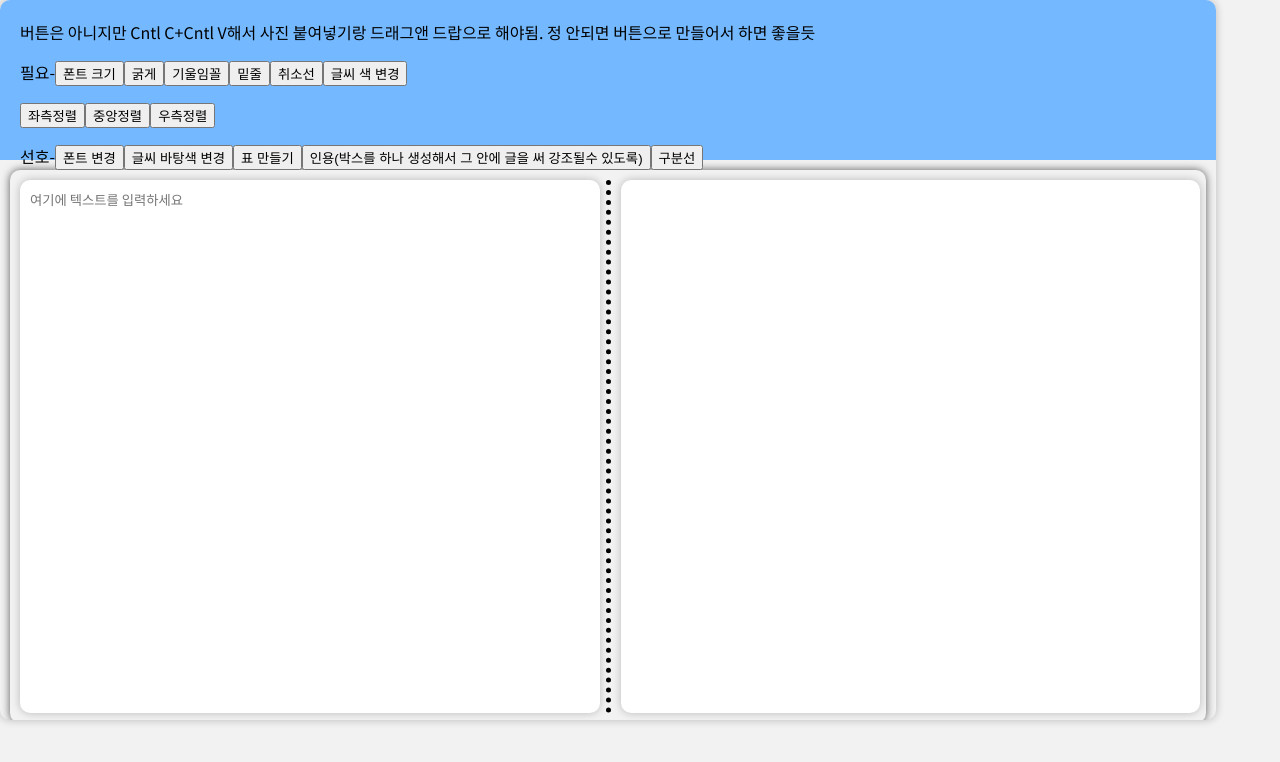
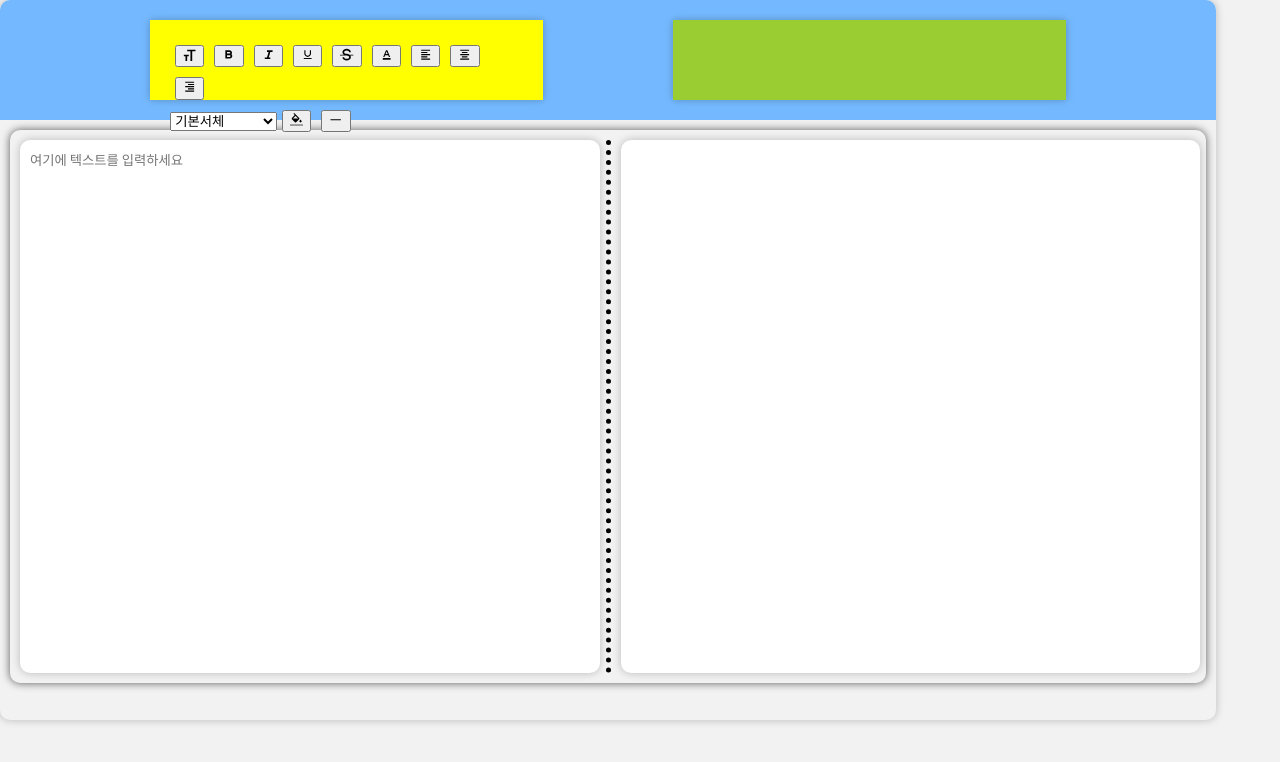
Before and after one commit to H-SChan/Modori, a React (Create React App) app: page / in a window 1280 px wide. Shown: the top 762 px of the page. Built offline with nearby package versions, Linux system fonts and the light colour scheme.

Commit message:
버튼 이쁘게 변경

```diff
--- a/src/components/CanvasToolBar.js
+++ b/src/components/CanvasToolBar.js
@@ -1,31 +1,63 @@
 import React from "react";
 import "./CanvasToolBar.scss";
+import {
+    BiBold,
+    BiItalic,
+    BiUnderline,
+    BiFontColor,
+    BiAlignLeft,
+    BiAlignMiddle,
+    BiAlignRight,
+} from "react-icons/bi";
+import { ImFontSize, ImStrikethrough } from "react-icons/im";
+import { MdFormatColorFill } from "react-icons/md";
+import { AiOutlineLine } from "react-icons/ai";
 
 function CanvasToolBar() {
     return (
         <div className="CanvasToolBar">
-            버튼은 아니지만 Cntl C+Cntl V해서 사진 붙여넣기랑 드래그앤 드랍으로
-            해야됨. 정 안되면 버튼으로 만들어서 하면 좋을듯<p></p>
-            필요-
-            <button>폰트 크기</button>
-            <button>굵게</button>
-            <button>기울임꼴</button>
-            <button>밑줄</button>
-            <button>취소선</button>
-            <button>글씨 색 변경</button>
-            <p></p>
-            <button>좌측정렬</button>
-            <button>중앙정렬</button>
-            <button>우측정렬</button>
-            <p></p>
-            선호-
-            <button>폰트 변경</button>
-            <button>글씨 바탕색 변경</button>
-            <button>표 만들기</button>
-            <button>
-                인용(박스를 하나 생성해서 그 안에 글을 써 강조될수 있도록)
-            </button>
-            <button>구분선 </button>
+            <div className="CanvasToolBar_textOption">
+                <button className="CanvasToolBar_button">
+                    <ImFontSize></ImFontSize>
+                </button>
+                <button className="CanvasToolBar_button">
+                    <BiBold></BiBold>
+                </button>
+                <button className="CanvasToolBar_button">
+                    <BiItalic></BiItalic>
+                </button>
+                <button className="CanvasToolBar_button">
+                    <BiUnderline></BiUnderline>
+                </button>
+                <button className="CanvasToolBar_button">
+                    <ImStrikethrough></ImStrikethrough>
+                </button>
+                <button className="CanvasToolBar_button">
+                    <BiFontColor></BiFontColor>
+                </button>
+                <button className="CanvasToolBar_button">
+                    <BiAlignLeft></BiAlignLeft>
+                </button>
+                <button className="CanvasToolBar_button">
+                    <BiAlignMiddle></BiAlignMiddle>
+                </button>
+                <button className="CanvasToolBar_button">
+                    <BiAlignRight></BiAlignRight>
+                </button>
+                <div>
+                    <select id="change_font">
+                        <option value="">기본서체</option>
+                        <option value="">Noto Sans KR</option>
+                    </select>
+                    <button className="CanvasToolBar_button">
+                        <MdFormatColorFill></MdFormatColorFill>
+                    </button>
+                    <button className="CanvasToolBar_button">
+                        <AiOutlineLine></AiOutlineLine>
+                    </button>
+                </div>
+            </div>
+            <div className="CanvasToolBar_drawOption"></div>
         </div>
     );
 }
--- a/src/components/CanvasToolBar.scss
+++ b/src/components/CanvasToolBar.scss
@@ -4,4 +4,22 @@
     height: 15vh;
     background: #74b9ff;
     padding: 20px;
+    display: flex;
+    justify-content: space-evenly;
+    box-sizing: border-box;
+    &_button {
+        margin: 5px;
+    }
+    &_textOption {
+        background-color: yellow;
+        padding: 20px;
+        box-shadow: 0 0 8px rgba(0, 0, 0, 0.24);
+        width: 30%;
+    }
+    &_drawOption {
+        background-color: yellowgreen;
+        padding: 20px;
+        box-shadow: 0 0 8px rgba(0, 0, 0, 0.24);
+        width: 30%;
+    }
 }
```
